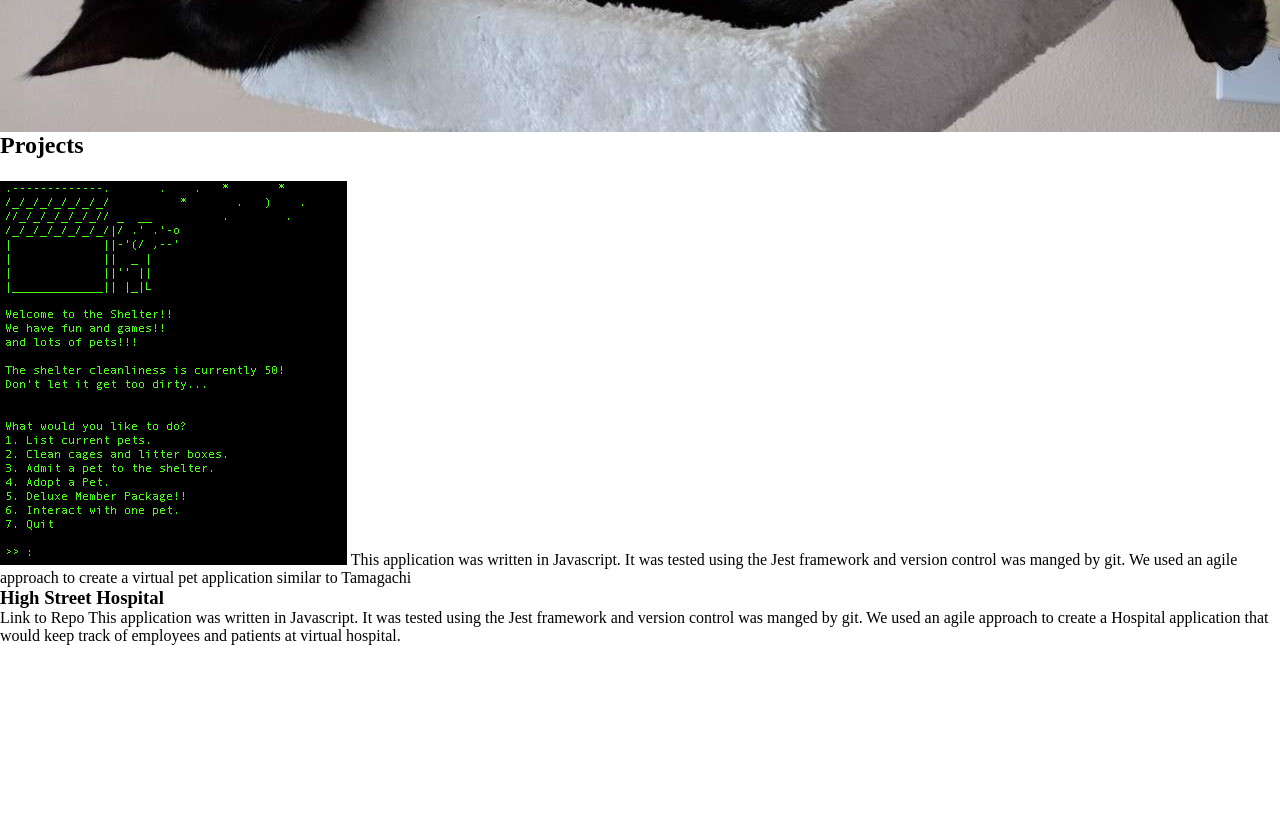
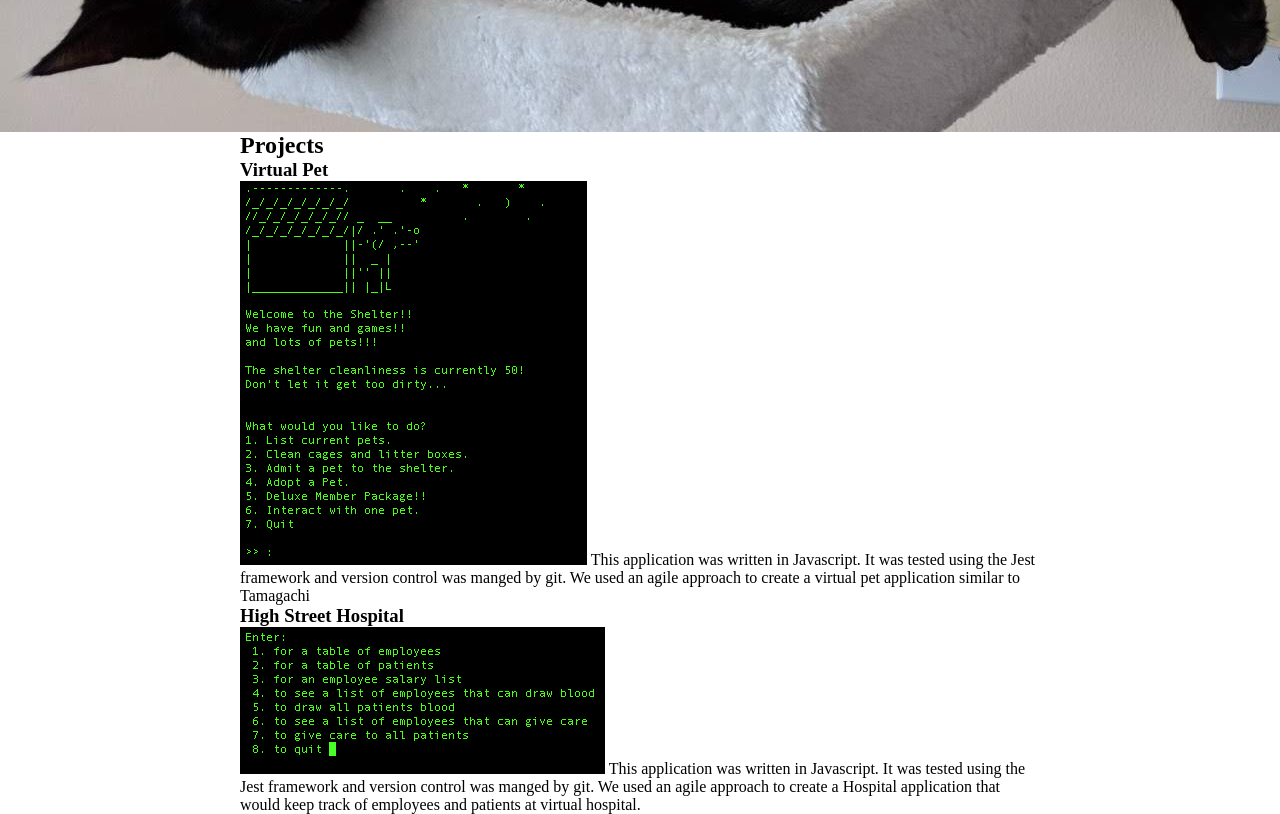
Before and after one commit to jon-cunicella/jon-cunicella.github.io, a plain HTML site: page index.html in a window 1280 px wide. Shown: the part 460-1274 px from the top of the page. Before the commit the page ends 1105 px from the top, so only its background shows below. Drawn offline with Linux system fonts and the light colour scheme.

Commit message:
Committing changes before lunch

```diff
--- a/css/index.css
+++ b/css/index.css
@@ -27,6 +27,28 @@ ul {
   list-style: none;
 }
 
+.container {
+  margin: 0 auto;
+  max-width: 50rem;
+  width: 90%;
+  display: flex;
+  flex-direction: column;
+}
+
+.article-container {
+  display: flex;
+  flex-direction: column;
+}
+.column-layout {
+  display: flex;
+  flex-direction: column;
+}
+
+.column-layout--three {
+  display: flex;
+  flex-direction: column;
+}
+
 .hero-image {
   align-items: center;
   background-image: url("../images/IMG_7290.JPG");
@@ -48,6 +70,10 @@ ul {
   font-family: serif;
   font-size: 1.75rem;
   color: white;
+}
+
+.column-layout {
+  display: grid;
 }
 
 .main-header {
@@ -87,14 +113,6 @@ ul {
   margin-right: 0;
 }
 
-h3 {
-  color: #6cbeed;
-}
-
-.image-links {
-  color: black;
-}
-
 .project-header {
   color: black;
 }
--- a/index.html
+++ b/index.html
@@ -23,19 +23,23 @@
         </nav>
 
     </header>
+    <main>
         <section class="hero-image">
-            <h2 class="hero-image__title">Check out my blog!</h2>
+            <h2 class="hero-image__title">Check out my Portfolio!</h2>
             <p class="hero-image__subtitle">It's really awesome!</p>
         </section>
+        <div class="container">
+            <div class="article-container column-layout column-layout--three">
                 <section>
                     <h2>Projects</h2>
                     <article>
                         <p>
-                <h3 class="project-header"><a href="https://github.com/Chris-Ross/virtual-pet/tree/master" target="_blank">Virtual
+                            <h3><a class="project-header" href="https://github.com/Chris-Ross/virtual-pet/tree/master"
+                                    target="_blank">Virtual
                                     Pet</a> </h3>
 
-                <a class="image-links" href="https://github.com/Chris-Ross/virtual-pet/tree/master" target="_blank"><img
-                        src="images/virtualPet.png" alt="Virtual Pet Screenshot" /></a>
+                            <a class="image-links" href="https://github.com/Chris-Ross/virtual-pet/tree/master"
+                                target="_blank"><img src="images/virtualPet.png" alt="Virtual Pet Screenshot" /></a>
                             This application was written in Javascript. It was tested using the Jest
                             framework and version control was manged by git. We used an agile
                             approach to create a virtual pet application similar to Tamagachi
@@ -43,10 +47,12 @@
                     </article>
                     <article>
                         <p>
-                <h3 class="project-header">High Street Hospital</h3>
-                <!-- <img src="images/highStreetHospital.png" alt="High Street Hospital Screenshot" /> -->
+                            <h3><a class="project-header"
+                                    href="https://github.com/jon-cunicella/highst-hospital/tree/master"
+                                    target="_blank">High Street Hospital</a></h3>
+
                             <a class="image-links" href="https://github.com/jon-cunicella/highst-hospital/tree/master"
-                    target="_blank">Link to Repo</a>
+                                target="_blank"><img src="images/highStreetHospital.png" alt="High Street Hospital Screenshot" /></a>
                             This application was written in Javascript. It was tested using the Jest
                             framework and version control was manged by git. We used an agile
                             approach to create a Hospital application that would keep track of
@@ -55,6 +61,9 @@
                     </article>
 
                 </section>
+            </div>
+        </div>
+    </main>
 </body>
 
 </html>
```
Lines whose indentation alone changed are shown as unchanged.
